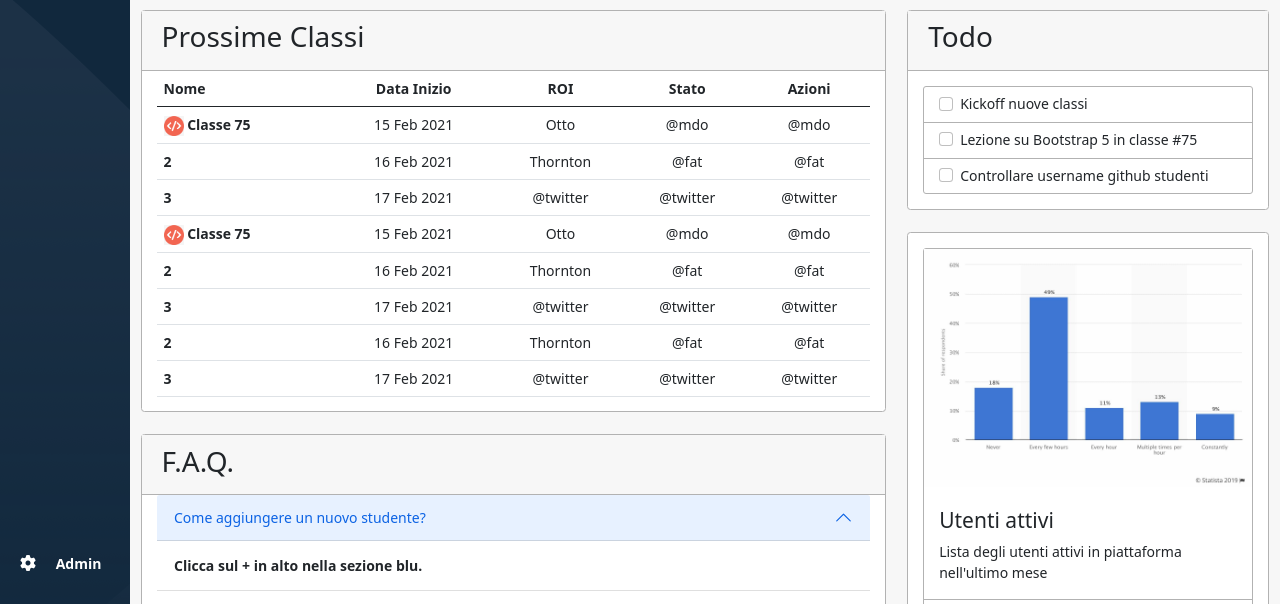
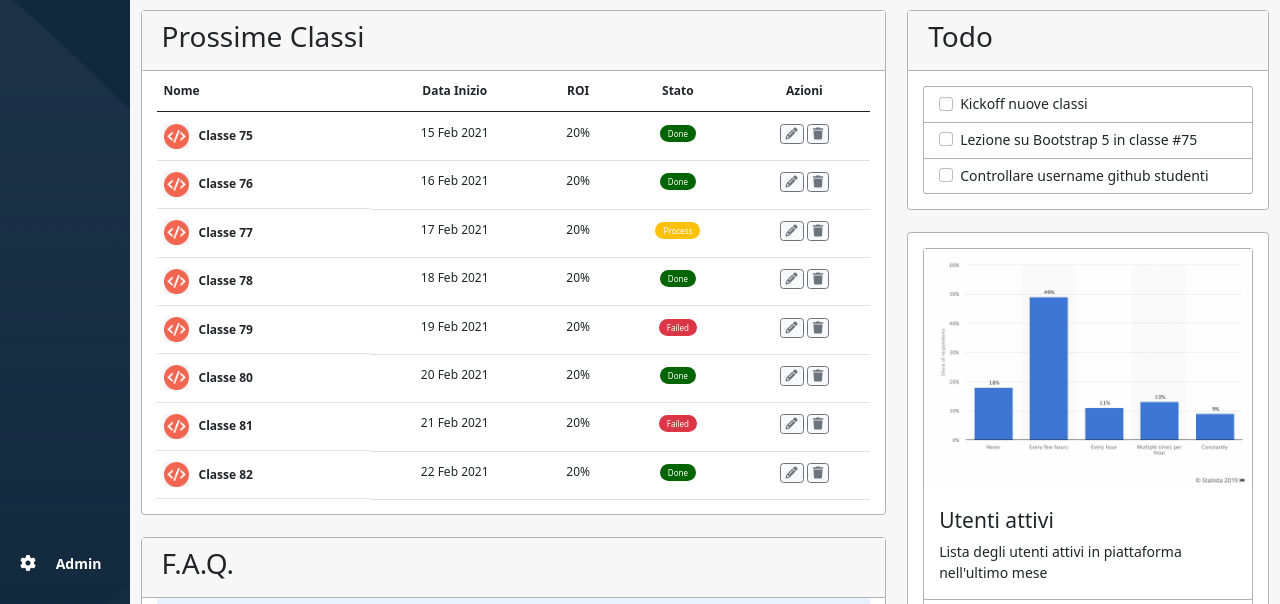
Before and after one commit to imLukePex/html-css-bootstrap-dashboard, a plain HTML site: page index.html in a window 1280 px wide. Shown: the part 196-800 px from the top of the page. Drawn offline with nearby package versions, Linux system fonts and the light colour scheme.

Commit message:
finalization main content

```diff
--- a/css/style.css
+++ b/css/style.css
@@ -228,7 +228,7 @@ ol, ul {
 }
 
 .offcanvas-end {
-    width: 800px;
+    width: 600px;
 }
 
 .offcanvas {
@@ -246,12 +246,58 @@ ol, ul {
     padding: 0 15px;
 }
 
-.avatar-table {
-    width: 20px;
+.table > :not(caption) > * > * {
+    padding: .8rem .5rem;
 }
 
-th {
-    padding: 1rem 0 0 0;
+.table {
+    font-size: 12px;
+}
+
+.avatar-table {
+    width: 25px;
+}
+
+.classes-number {
+    display: flex;
+    align-items: center;
+}
+
+.classes-number img {
+    margin-right: 10px;
+}
+
+.tag {
+    padding: 3px 8px;
+    border-radius: 12px;
+    font-size: 8px;
+    color: white;
+}
+
+.done {
+    background-color: darkgreen;
+}
+
+.process {
+    background-color: #ffc107;
+}
+
+.failed {
+    background-color: #dc3545;
+}
+
+.btn-light {
+    color: #6c757d;
+    border-color: #6c757d;
+}
+
+.btn {
+    padding: 0;
+    font-size: 12px;
+}
+
+.btn .fa-pencil, .btn .fa-trash {
+    padding: 2px 5px;
 }
 
 /* Sezione FAQ Styles */
--- a/index.html
+++ b/index.html
@@ -160,7 +160,7 @@
                                                           </div>
                                                           <div class="col-md-6">
                                                             <label for="inputSurname4" class="form-label">Cognome</label>
-                                                            <input type="password" class="form-control" id="inputSurname4">
+                                                            <input type="surname" class="form-control" id="inputSurname4">
                                                           </div>
                                                         <div class="col-md-6">
                                                             <label for="inputEmail4" class="form-label">Email</label>
@@ -213,7 +213,7 @@
                                                             </div>
                                                         </div>
                                                         <div class="col-12">
-                                                            <button type="submit" class="btn btn-primary">Sign in</button>
+                                                            <button type="submit" class="btn btn-primary">Salva</button>
                                                             <button type="button" class="btn btn-warning">Svuota</button>
                                                         </div>
                                                       </form>
@@ -253,64 +253,100 @@
                                     </thead>
                                     <tbody>
                                     <tr>
-                                        <th scope="row">
+                                        <th class="classes-number" scope="row">
                                             <img class="avatar-table" src="img/class-avatar.jpg" alt="classe avatar"> Classe 75
                                         </th>
                                         <td class="text-center">15 Feb 2021</td>
-                                        <td class="text-center">Otto</td>
-                                        <td class="text-center">@mdo</td>
-                                        <td class="text-center">@mdo</td>
+                                        <td class="text-center">20%</td>
+                                        <td class="text-center"><span class="tag done">Done</span></td>
+                                        <td class="text-center">
+                                            <button type="button" class="btn btn-light"><i class="fa-solid fa-pencil"></i></button>
+                                            <button type="button" class="btn btn-light"><i class="fa-solid fa-trash"></i></button>
+                                        </td>
                                     </tr>
                                     <tr>
-                                        <th scope="row">2</th>
+                                        <th class="classes-number" scope="row">
+                                            <img class="avatar-table" src="img/class-avatar.jpg" alt="classe avatar"> Classe 76
+                                        </th>
                                         <td class="text-center">16 Feb 2021</td>
-                                        <td class="text-center">Thornton</td>
-                                        <td class="text-center">@fat</td>
-                                        <td class="text-center">@fat</td>
+                                        <td class="text-center">20%</td>
+                                        <td class="text-center"><span class="tag done">Done</span></td>
+                                        <td class="text-center">
+                                            <button type="button" class="btn btn-light"><i class="fa-solid fa-pencil"></i></button>
+                                            <button type="button" class="btn btn-light"><i class="fa-solid fa-trash"></i></button>
+                                        </td>
                                     </tr>
                                     <tr>
-                                        <th scope="row">3</th>
+                                        <th class="classes-number" scope="row">
+                                            <img class="avatar-table" src="img/class-avatar.jpg" alt="classe avatar"> Classe 77
+                                        </th>
                                         <td class="text-center">17 Feb 2021</td>
-                                        <td class="text-center">@twitter</td>
-                                        <td class="text-center">@twitter</td>
-                                        <td class="text-center">@twitter</td>
+                                        <td class="text-center">20%</td>
+                                        <td class="text-center"><span class="tag process">Process</span></td>
+                                        <td class="text-center">
+                                            <button type="button" class="btn btn-light"><i class="fa-solid fa-pencil"></i></button>
+                                            <button type="button" class="btn btn-light"><i class="fa-solid fa-trash"></i></button>
+                                        </td>
                                     </tr>
                                     <tr>
-                                        <th scope="row">
-                                            <img class="avatar-table" src="img/class-avatar.jpg" alt="classe avatar"> Classe 75
+                                        <th class="classes-number" scope="row">
+                                            <img class="avatar-table" src="img/class-avatar.jpg" alt="classe avatar"> Classe 78
                                         </th>
-                                        <td class="text-center">15 Feb 2021</td>
-                                        <td class="text-center">Otto</td>
-                                        <td class="text-center">@mdo</td>
-                                        <td class="text-center">@mdo</td>
+                                        <td class="text-center">18 Feb 2021</td>
+                                        <td class="text-center">20%</td>
+                                        <td class="text-center"><span class="tag done">Done</span></td>
+                                        <td class="text-center">
+                                            <button type="button" class="btn btn-light"><i class="fa-solid fa-pencil"></i></button>
+                                            <button type="button" class="btn btn-light"><i class="fa-solid fa-trash"></i></button>
+                                        </td>
                                     </tr>
                                     <tr>
-                                        <th scope="row">2</th>
-                                        <td class="text-center">16 Feb 2021</td>
-                                        <td class="text-center">Thornton</td>
-                                        <td class="text-center">@fat</td>
-                                        <td class="text-center">@fat</td>
+                                        <th class="classes-number" scope="row">
+                                            <img class="avatar-table" src="img/class-avatar.jpg" alt="classe avatar"> Classe 79
+                                        </th>
+                                        <td class="text-center">19 Feb 2021</td>
+                                        <td class="text-center">20%</td>
+                                        <td class="text-center"><span class="tag failed">Failed</span></td>
+                                        <td class="text-center">
+                                            <button type="button" class="btn btn-light"><i class="fa-solid fa-pencil"></i></button>
+                                            <button type="button" class="btn btn-light"><i class="fa-solid fa-trash"></i></button>
+                                        </td>
                                     </tr>
                                     <tr>
-                                        <th scope="row">3</th>
-                                        <td class="text-center">17 Feb 2021</td>
-                                        <td class="text-center">@twitter</td>
-                                        <td class="text-center">@twitter</td>
-                                        <td class="text-center">@twitter</td>
+                                        <th class="classes-number" scope="row">
+                                            <img class="avatar-table" src="img/class-avatar.jpg" alt="classe avatar"> Classe 80
+                                        </th>
+                                        <td class="text-center">20 Feb 2021</td>
+                                        <td class="text-center">20%</td>
+                                        <td class="text-center"><span class="tag done">Done</span></td>
+                                        <td class="text-center">
+                                            <button type="button" class="btn btn-light"><i class="fa-solid fa-pencil"></i></button>
+                                            <button type="button" class="btn btn-light"><i class="fa-solid fa-trash"></i></button>
+                                        </td>
                                     </tr>
                                     <tr>
-                                        <th scope="row">2</th>
-                                        <td class="text-center">16 Feb 2021</td>
-                                        <td class="text-center">Thornton</td>
-                                        <td class="text-center">@fat</td>
-                                        <td class="text-center">@fat</td>
+                                        <th class="classes-number" scope="row">
+                                            <img class="avatar-table" src="img/class-avatar.jpg" alt="classe avatar"> Classe 81
+                                        </th>
+                                        <td class="text-center">21 Feb 2021</td>
+                                        <td class="text-center">20%</td>
+                                        <td class="text-center"><span class="tag failed">Failed</span></td>
+                                        <td class="text-center">
+                                            <button type="button" class="btn btn-light"><i class="fa-solid fa-pencil"></i></button>
+                                            <button type="button" class="btn btn-light"><i class="fa-solid fa-trash"></i></button>
+                                        </td>
                                     </tr>
                                     <tr>
-                                        <th scope="row">3</th>
-                                        <td class="text-center">17 Feb 2021</td>
-                                        <td class="text-center">@twitter</td>
-                                        <td class="text-center">@twitter</td>
-                                        <td class="text-center">@twitter</td>
+                                        <th class="classes-number" scope="row">
+                                            <img class="avatar-table" src="img/class-avatar.jpg" alt="classe avatar"> Classe 82
+                                        </th>
+                                        <td class="text-center">22 Feb 2021</td>
+                                        <td class="text-center">20%</td>
+                                        <td class="text-center"><span class="tag done">Done</span></td>
+                                        <td class="text-center">
+                                            <button type="button" class="btn btn-light"><i class="fa-solid fa-pencil"></i></button>
+                                            <button type="button" class="btn btn-light"><i class="fa-solid fa-trash"></i></button>
+                                        </td>
                                     </tr>
                                     </tbody>
                                 </table>
```
